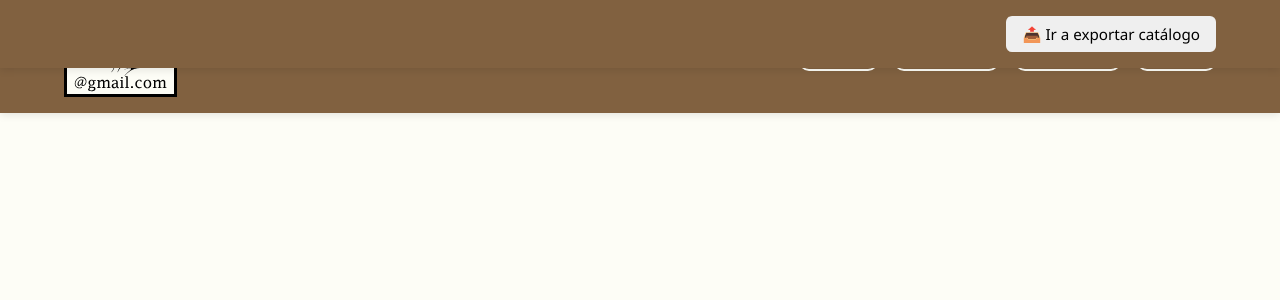
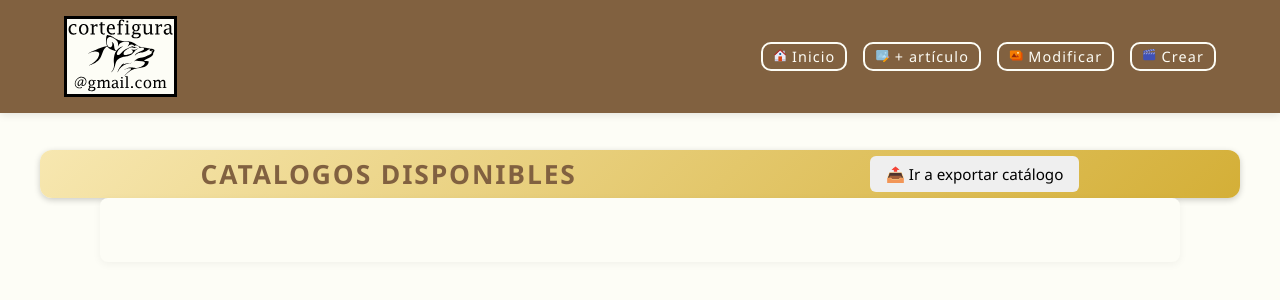
Before and after one commit to monica-tech75/catalogo-jose, a React (Vite) app: page /crearCatalogo in a window 1280 px wide. Shown: the top 300 px of the page. Built offline with nearby package versions, Linux system fonts and the light colour scheme.

Commit message:
Feat: Page createCatalog, animation and css reviewed

```diff
--- a/src/componentes/CreateCatalog.jsx
+++ b/src/componentes/CreateCatalog.jsx
@@ -1,20 +1,28 @@
 import { useState, useEffect } from "react"
 import { getAllCatalogs, getArticlesByCatalog } from "../services/dbService";
-import { Link, useNavigate } from "react-router-dom";
+import { useNavigate } from "react-router-dom";
 import '../styles/createCatalog.css';
 
 const CreateCatalog = () => {
     const [message, setMessage] = useState('');
     const [catalogs, setCatalogs] = useState([]);
     const [selectedCatalog, setSelectedCatalog] = useState(null);
+    const [animateOut, setAnimateOut] = useState(false);
+
+
     const navigate = useNavigate();
 
 
 
     const handleSelectedCatalog = async (catalog) => {
-        const articles = await getArticlesByCatalog(catalog.id);
-        setSelectedCatalog({...catalog, articles})
-    }
+        setAnimateOut(true); // activa salida
+
+        setTimeout(async () => {
+          const articles = await getArticlesByCatalog(catalog.id);
+          setSelectedCatalog({ ...catalog, articles });
+          setAnimateOut(false); // activa entrada
+        }, 400); // duración de la animación de salida
+      };
 
     useEffect(() => {
         const fetchCatalogs = async () => {
@@ -36,13 +44,12 @@ const CreateCatalog = () => {
   return (
 
     <div className="catalogs-wrapper">
-        <nav className="navbar catalogo-disponible">
+        <nav className="btn-export">
+        <h1>Catalogos Disponibles</h1>
     <button onClick={() => navigateToCatalog(selectedCatalog)}>
             📤 Ir a exportar catálogo
         </button>
         </nav>
-
-        <h2>Catalogos Disponibles</h2>
         <ul className="catalogos-lista">
             {
                 catalogs.map((cat) => (
@@ -57,14 +64,17 @@ const CreateCatalog = () => {
 
 
         {selectedCatalog && (
-            <div className="container-preview">
-                <h3 className="preview-title">Articulos en "{selectedCatalog.name}"</h3>
+            <div className={`container-preview ${animateOut ? 'slide-out' : 'slide-in'}`}>
+                <h2 className="preview-title">{selectedCatalog.name.toUpperCase()}</h2>
                 <div className="preview-grid">
-                {selectedCatalog.articles.map(article => (
+                {selectedCatalog.articles.map((article, index) => (
                     <div
                     key={article.id}
-                    className="card-preview">
-                        <h3>{article.id}</h3>
+                    className="card-preview"
+                    style={{ animationDelay: `${index * 0.2}s` }}
+                    >
+                        <h3><span>Nº {article.id}</span>{article.title}</h3>
+
                         {(article.imageBlobs || [article.imageBlob]).map((blob, index) => (
   <img key={index} src={URL.createObjectURL(blob)} alt={`Imagen ${index + 1}`} />
 ))}
--- a/src/index.css
+++ b/src/index.css
@@ -1,6 +1,7 @@
 :root {
   --color-blanco-hueso: #fdfdf6;
   --color-madera-oscuro: #816140;
+  --color-madera-claro: #ba8550;
   --color-verde-olivo: #7a9e76;
   --color-dorado-suave: #f9f2e7;
   --color-azul-acento: #0077cc;
@@ -39,9 +40,12 @@ textarea {
 h1,
 h2,
 h3,
-h4 {
+h4,
+p,
+li {
   padding: 0;
   margin: 0;
+  letter-spacing: 0.07em;
 }
 
 button {
--- a/src/styles/catalog.css
+++ b/src/styles/catalog.css
@@ -1,6 +1,6 @@
 /* Estilo general del contenedor */
 .catalogs-container {
-    padding: 130px 40px 0 40px;
+    padding: 150px 40px 0 40px;
     background-color: var(--color-blanco-hueso);
     min-height: 100vh;
 }
@@ -188,7 +188,7 @@
 .card .titulo-articulo {
     font-size: 1.2rem;
     font-weight: 600;
-    background-color: var(--color-madera-oscuro);
+    background-color: var(--color-madera-claro);
     color: var(--color-blanco-hueso);
     border-radius: 6px;
     padding: 5px 20px;
--- a/src/styles/createCatalog.css
+++ b/src/styles/createCatalog.css
@@ -1,16 +1,23 @@
 .catalogs-wrapper {
     width: 100%;
-    background-color: var(--color-madera-oscuro);
+    padding: 150px 40px 0 40px;
+    background-color: var(--color-blanco-hueso);
     text-align: center;
 }
 
-.navbar.catalogo-disponible {
+.btn-export {
     display: flex;
-    justify-content: flex-end;
-}
-
-.catalogs-wrapper h2 {
-    color: var(--color-dorado-suave);
+    justify-content: space-around;
+    color: var(--color-madera-oscuro);
+    background: linear-gradient(135deg, #f7e7b0, #d4af37);
+    color: var(--color-madera-oscuro);
+    padding: 6px 14px;
+    border-radius: 12px;
+    font-weight: 700;
+    font-size: 1.1rem;
+    box-shadow: 0 2px 6px rgba(0, 0, 0, 0.2);
+    letter-spacing: 1px;
+    text-transform: uppercase;
 }
 
 .catalogs-wrapper ul {
@@ -20,7 +27,7 @@
     width: 90%;
     margin: 0 auto;
     background-color: var(--color-blanco-hueso);
-    padding: 20px;
+    padding: 2rem;
     border-radius: 8px;
     box-shadow: 0 2px 8px rgba(0, 0, 0, 0.05);
 }
@@ -32,7 +39,7 @@
     font-size: 0.9rem;
     font-weight: 500;
     color: var(--color-blanco-hueso);
-    background-color: var(--color-madera-oscuro);
+    background-color: var(--color-madera-claro);
 }
 
 .catalogs-wrapper ul li:nth-child(even) {
@@ -43,17 +50,53 @@
     text-align: center;
     margin-top: 2rem;
     padding-inline: 3rem;
-    background-color: var(--color-madera-oscuro);
+    background-color: var(--color-blanco-hueso);
     border-radius: 10px;
     box-shadow: 0 4px 12px rgba(0, 0, 0, 0.05);
 }
 
+.slide-in {
+    opacity: 0;
+    transform: translateX(50px);
+    animation: slideIn 0.6s ease-in-out forwards;
+}
 
-.container-preview h3 {
-    font-size: 1.4rem;
-    margin-bottom: 1rem;
-    color: var(--color-dorado-suave);
-    font-weight: 600;
+.slide-out {
+    opacity: 1;
+    transform: translateX(0);
+    animation: slideOut 0.4s ease-in-out forwards;
+}
+
+@keyframes slideIn {
+    to {
+        opacity: 1;
+        transform: translateX(0);
+    }
+}
+
+@keyframes slideOut {
+    to {
+        opacity: 0;
+        transform: translateX(-50px);
+    }
+}
+
+
+.container-preview .preview-title {
+    background: linear-gradient(135deg, #d4af37, #f7e7b0);
+    color: #4a3f2c;
+    padding: 6px 14px;
+    border-radius: 12px;
+    font-weight: 700;
+    font-size: 1.1rem;
+    box-shadow: 0 2px 6px rgba(0, 0, 0, 0.2);
+    letter-spacing: 1px;
+    text-transform: uppercase;
+}
+
+.container-preview h3 span {
+    font-size: 0.8em;
+    margin-right: 3em;
 }
 
 
@@ -72,13 +115,18 @@
     display: flex;
     flex-direction: column;
     align-items: center;
-    transition: transform 0.2s ease, box-shadow 0.2s ease;
+    /*  opacity: 0;
+    transform: scale(0.95);
+    animation: fadeInCard 1s ease-out forwards;
+    animation-delay: var(--delay); */
 }
 
-.card-preview:hover {
-    transform: translateY(-5px);
-    box-shadow: 0 6px 16px rgba(0, 0, 0, 0.12);
-}
+/* @keyframes fadeInCard {
+    to {
+        opacity: 1;
+        transform: scale(1);
+    }
+} */
 
 .card-preview img {
     width: 100%;
```
